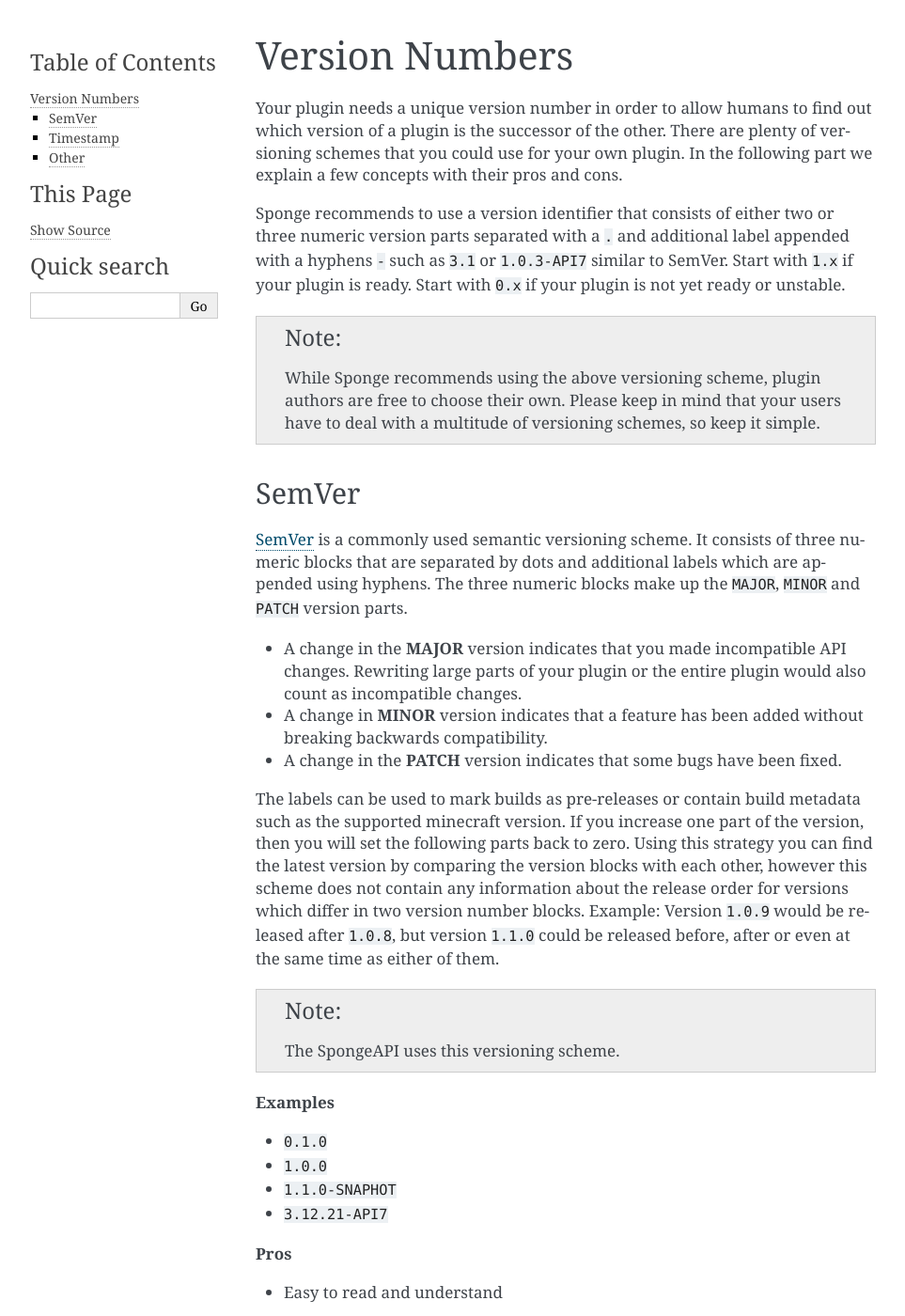
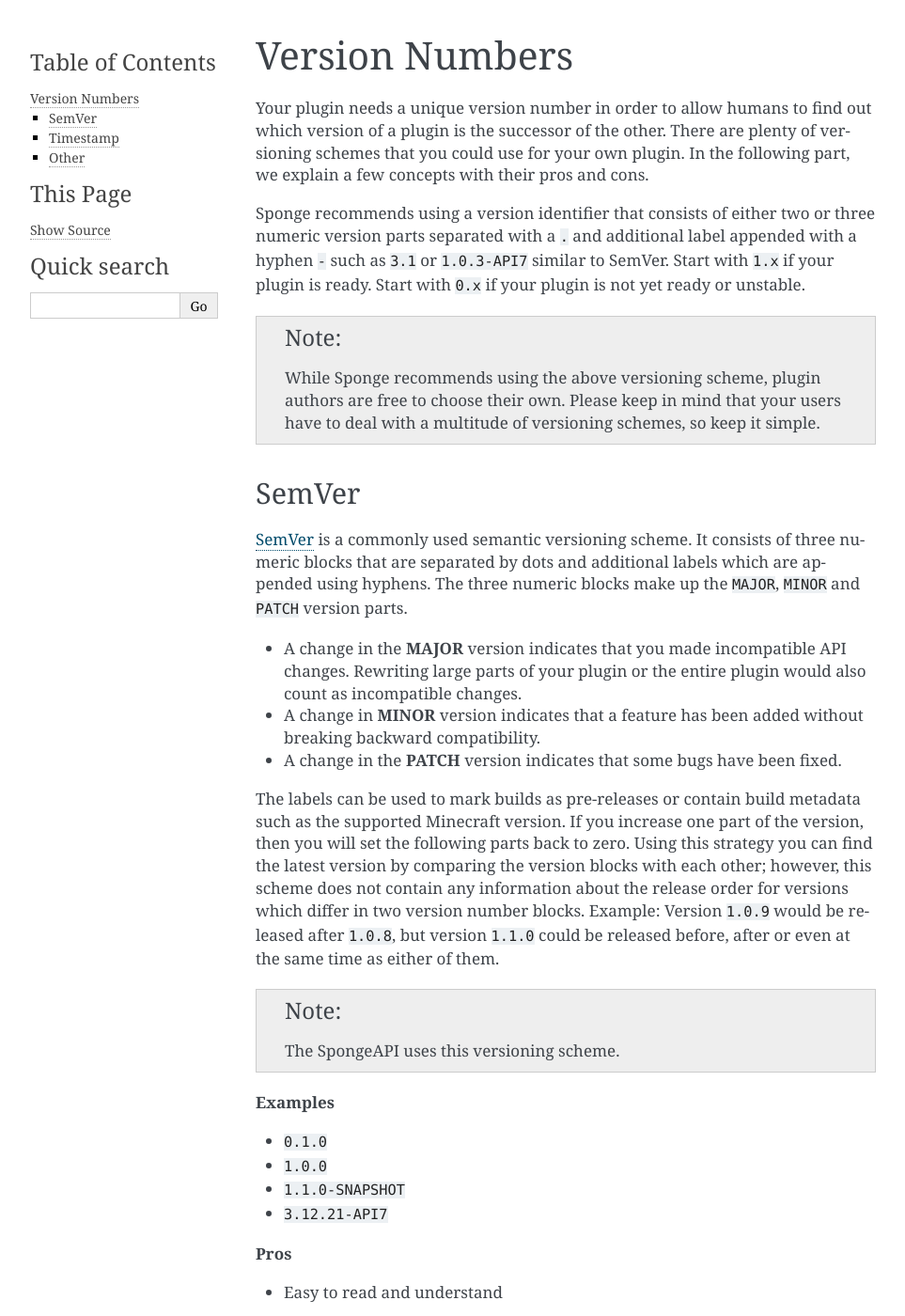
Before and after one commit to SpongePowered/SpongeDocs, a Sphinx documentation site: the page built from source/plugin/project/version-numbers.rst, in a window 1280 px wide and 1400 px high. Shown: the whole window at 94% size, without its empty margins (148-1111 px from the left). Built offline with Sphinx 7.4.7, drawn with Linux system fonts in a browser that asks for light colours; pages that are not in the unit, such as notebooks, are missing from menus; some of the changed text lies outside the part shown.

Commit message:
Fixed some typos (#770)
* Fixed some typos

* Fixed typos

* Update version-numbers.rst

```diff
--- a/source/plugin/project/version-numbers.rst
+++ b/source/plugin/project/version-numbers.rst
@@ -3,10 +3,10 @@
 
 Your plugin needs a unique version number in order to allow humans to find out which version of a plugin is the
 successor of the other. There are plenty of versioning schemes that you could use for your own plugin. In the following
-part we explain a few concepts with their pros and cons.
+part, we explain a few concepts with their pros and cons.
 
-Sponge recommends to use a version identifier that consists of either two or three numeric version parts separated with
-a ``.`` and additional label appended with a hyphens ``-`` such as ``3.1`` or ``1.0.3-API7`` similar to SemVer.
+Sponge recommends using a version identifier that consists of either two or three numeric version parts separated with
+a ``.`` and additional label appended with a hyphen ``-`` such as ``3.1`` or ``1.0.3-API7`` similar to SemVer.
 Start with ``1.x`` if your plugin is ready. Start with ``0.x`` if your plugin is not yet ready or unstable.
 
 .. note::
@@ -23,13 +23,12 @@
 
 * A change in the **MAJOR** version indicates that you made incompatible API changes. Rewriting large parts of your
   plugin or the entire plugin would also count as incompatible changes.
-* A change in **MINOR** version indicates that a feature has been added without breaking backwards
-  compatibility.
+* A change in **MINOR** version indicates that a feature has been added without breaking backward compatibility.
 * A change in the **PATCH** version indicates that some bugs have been fixed.
 
-The labels can be used to mark builds as pre-releases or contain build metadata such as the supported minecraft version.
+The labels can be used to mark builds as pre-releases or contain build metadata such as the supported Minecraft version.
 If you increase one part of the version, then you will set the following parts back to zero. Using this strategy you
-can find the latest version by comparing the version blocks with each other, however this scheme does not contain any
+can find the latest version by comparing the version blocks with each other; however, this scheme does not contain any
 information about the release order for versions which differ in two version number blocks. Example: Version ``1.0.9``
 would be released after ``1.0.8``, but version ``1.1.0`` could be released before, after or even at the same time as
 either of them.
@@ -42,7 +41,7 @@
 
 * ``0.1.0``
 * ``1.0.0``
-* ``1.1.0-SNAPHOT``
+* ``1.1.0-SNAPSHOT``
 * ``3.12.21-API7``
 
 **Pros**
@@ -58,9 +57,9 @@
 
 This is a less commonly used versioning scheme, but it is also a very simple one, as it does not contain any additional
 information in the version numbers. It does not matter which separators you use (if any) or which date and time parts
-you include. However we recommend you to order date and time parts in the descending order of duration like
-``YYYY-MM-DD``. If you sort your files alphabetically, please make sure that the order would be the same as the version
-order. It is also possible to add a build qualifier or a build number.
+you include. However, we recommend ordering date and time parts in descending order of duration like ``YYYY-MM-DD``.
+If you sort your files alphabetically, please make sure that the order would be the same as the version order. It is
+also possible to add a build qualifier or a build number.
 
 **Examples**
 
```
